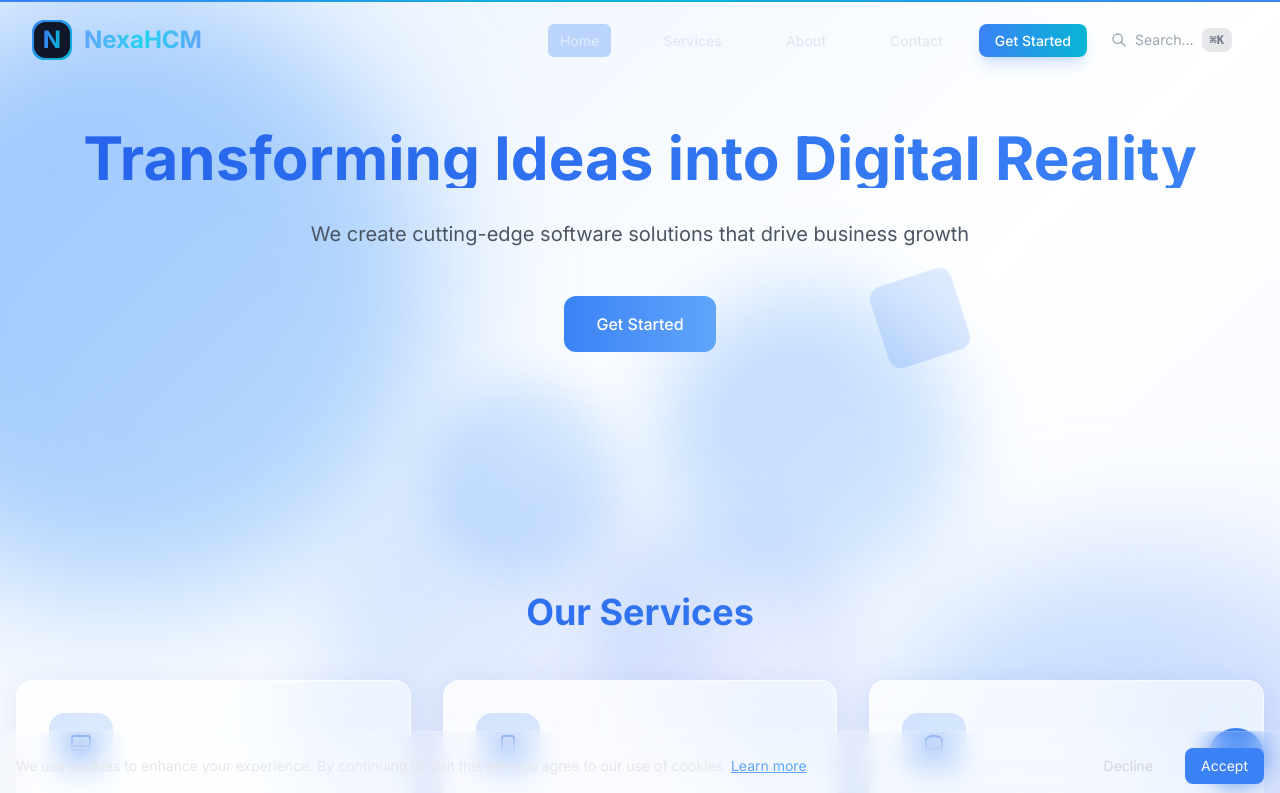
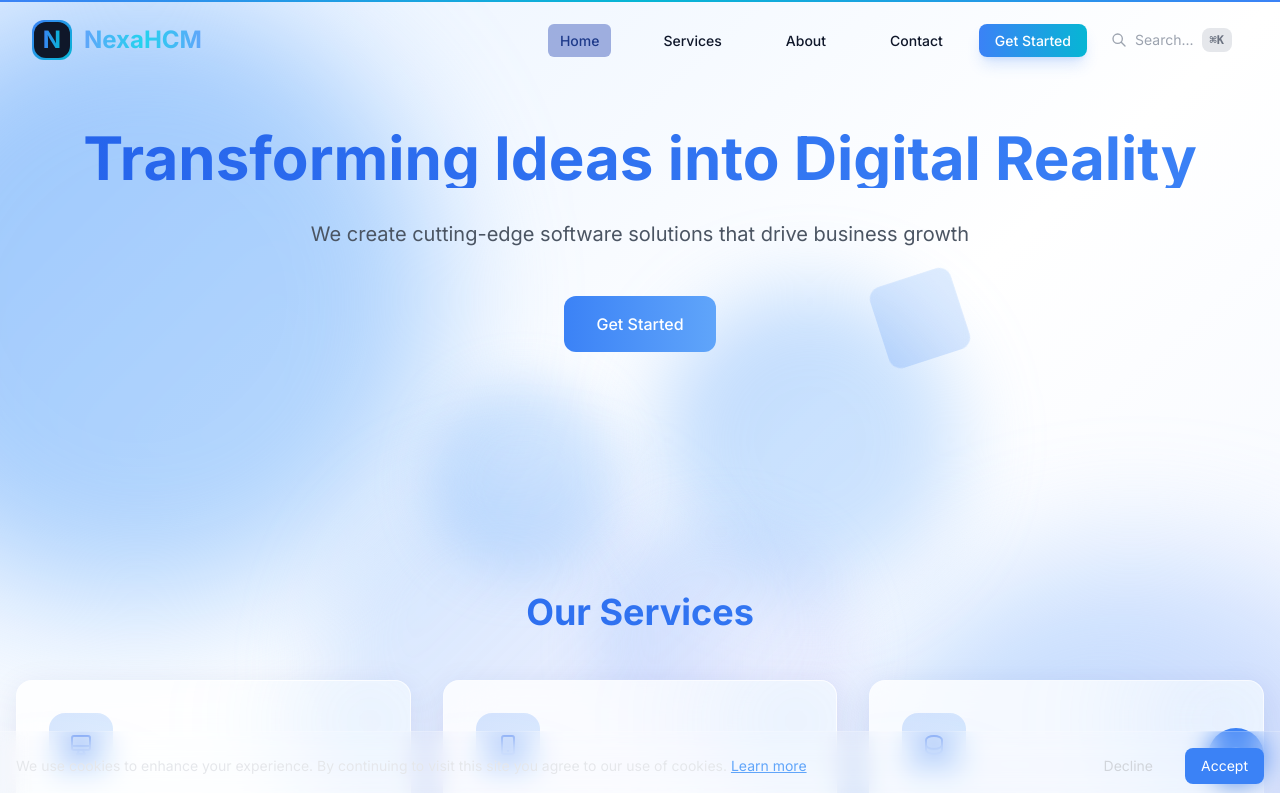
Before and after one commit to Prasanthk4/nexahcm, a React (Vite) app: page / in a window 1280 px wide. Shown: the top 793 px of the page. Built offline with nearby package versions, Linux system fonts and the light colour scheme.

Commit message:
style: Make navigation menu text much darker

```diff
--- a/src/components/Navbar.jsx
+++ b/src/components/Navbar.jsx
@@ -73,15 +73,15 @@ const Navbar = ({ children }) => {
                     to={link.path}
                     className={`relative px-4 py-2 rounded-lg text-sm font-medium transition-all duration-300 group ${
                       location.pathname === link.path
-                        ? 'text-blue-100'
-                        : 'text-slate-200 hover:text-blue-100'
+                        ? 'text-blue-900'
+                        : 'text-slate-900 hover:text-blue-900'
                     }`}
                   >
                     <motion.span
                       className={`px-3 py-2 rounded-md text-sm font-medium ${
                         location.pathname === link.path
-                          ? 'text-blue-100 bg-blue-500/30'
-                          : 'text-slate-200 hover:text-blue-100 hover:bg-blue-500/20'
+                          ? 'text-blue-900 bg-blue-800/40'
+                          : 'text-slate-900 hover:text-blue-900 hover:bg-blue-800/30'
                       } transition-colors`}
                       whileHover={{ scale: 1.05 }}
                       whileTap={{ scale: 0.95 }}
```
